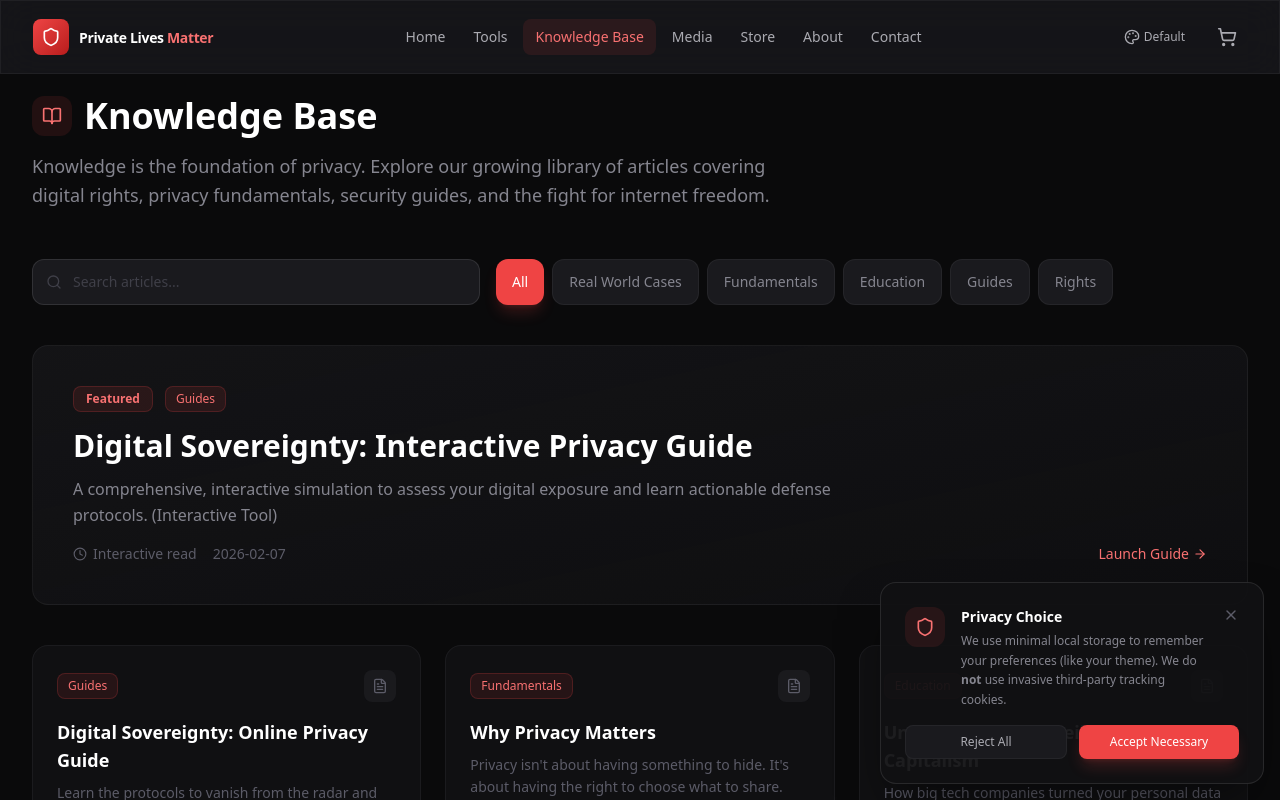
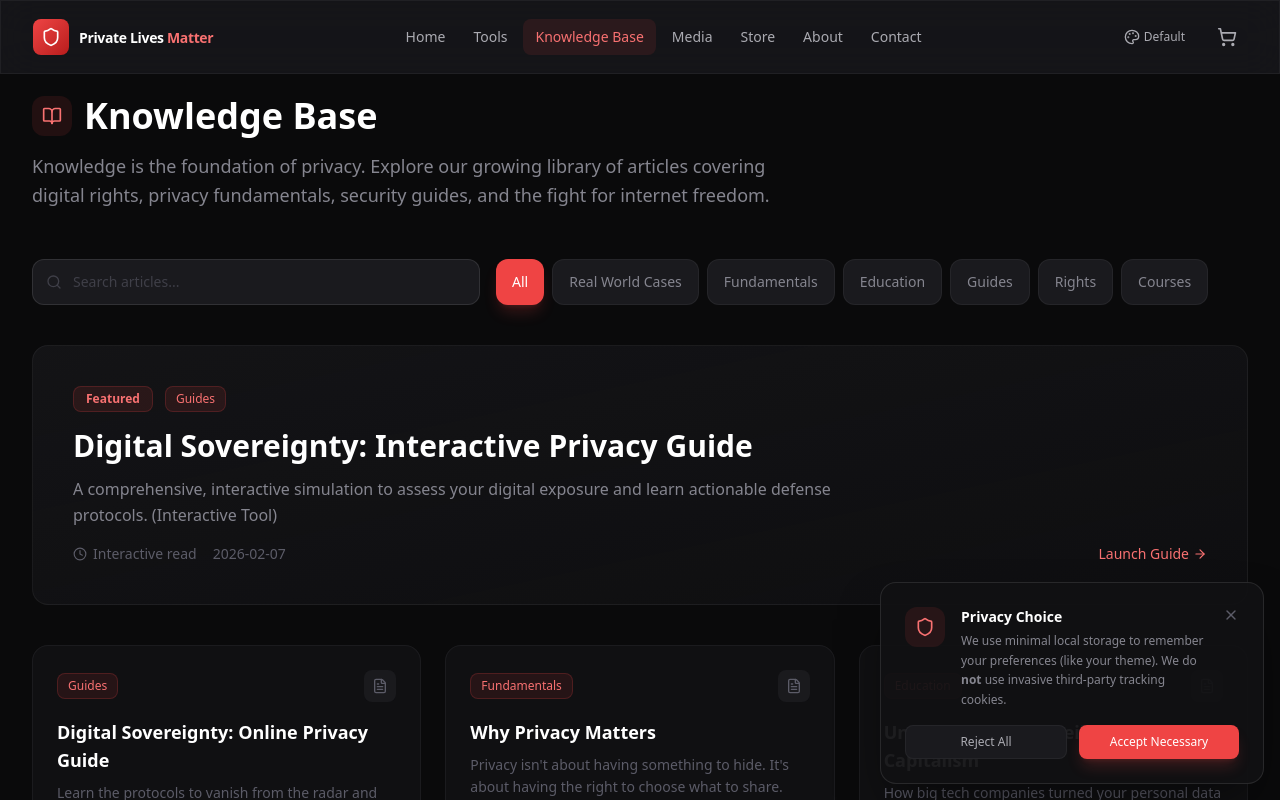
Before and after one commit to tutteslice/privatelivesmatter-prod, a React (Vite) app: page /#/knowledge-base in a window 1280 px wide. Shown: the top 800 px of the page. Built offline with nearby package versions, Linux system fonts and the light colour scheme.

Commit message:
feat: add Courses category to knowledge base

```diff
--- a/src/data/articles.ts
+++ b/src/data/articles.ts
@@ -120,4 +120,4 @@ export const articles: InfoArticle[] = [
   },
 ];
 
-export const articleCategories = ['All', 'Real World Cases', 'Fundamentals', 'Education', 'Guides', 'Rights'];
+export const articleCategories = ['All', 'Real World Cases', 'Fundamentals', 'Education', 'Guides', 'Rights', 'Courses'];
```
